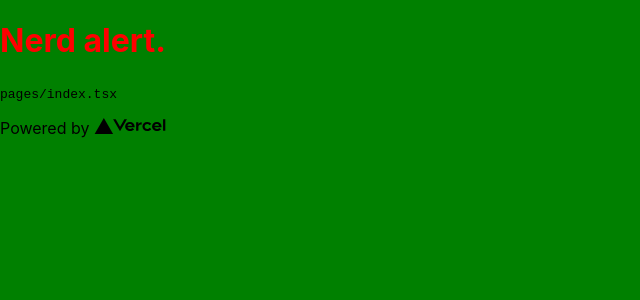
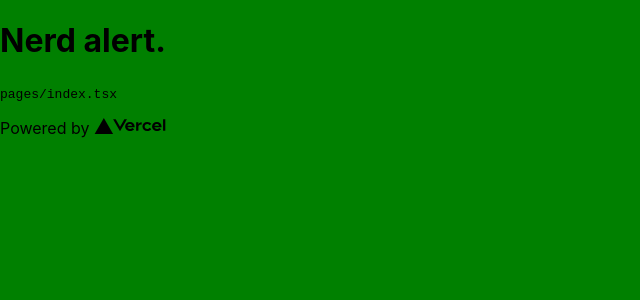
Before and after one commit to barrera713/nextjs-starter, a Next.js app: page / in a window 1280 px wide. Shown: the top 300 px of the page, without its empty margins (0-640 px from the left). Built offline with nearby package versions, Linux system fonts and the light colour scheme.

Commit message:
added chakra dependencies

```diff
--- a/@uikit/globalStyles.ts
+++ b/@uikit/globalStyles.ts
@@ -1,9 +1,7 @@
 import { createGlobalStyle } from 'styled-components';
 
 const GlobalStyle = createGlobalStyle`
-    h1 {
-        color: red;
-    }
+
 `;
 
 export default GlobalStyle;
--- /dev/null
+++ b/@uikit/theme.ts
@@ -0,0 +1,15 @@
+// theme.ts
+
+// 1. import `extendTheme` function
+import { extendTheme, ThemeConfig } from '@chakra-ui/react'
+
+// 2. Add your color mode config
+const config: ThemeConfig = {
+  initialColorMode: 'light',
+  useSystemColorMode: false,
+}
+
+// 3. extend the theme
+const theme = extendTheme({ config })
+
+export default theme
--- a/package.json
+++ b/package.json
@@ -10,7 +10,10 @@
   },
   "dependencies": {
     "@chakra-ui/react": "^1.8.6",
+    "@emotion/react": "^11",
+    "@emotion/styled": "^11",
     "@next/eslint-plugin-next": "^12.1.0",
+    "framer-motion": "^6",
     "next": "12.1.0",
     "react": "17.0.2",
     "react-dom": "17.0.2",
--- a/pages/_document.js
+++ b/pages/_document.tsx
@@ -4,17 +4,20 @@ import Document, {
     Main,
     NextScript,
   } from 'next/document'
-  import { ServerStyleSheet } from 'styled-components'
+import React from 'react'
+import { ColorModeScript } from '@chakra-ui/react'
+import theme from '@uikit/theme';
+import { ServerStyleSheet } from 'styled-components'
 
   class MyDocument extends Document {
-    static async getInitialProps(ctx) {
+    static async getInitialProps(ctx: any) {
       const sheet = new ServerStyleSheet()
       const originalRenderPage = ctx.renderPage
 
       try {
         ctx.renderPage = () =>
           originalRenderPage({
-            enhanceApp: (App) => (props) =>
+            enhanceApp: (App: typeof React.Component) => (props: JSX.IntrinsicAttributes) =>
               sheet.collectStyles(<App {...props} />),
           })
 
@@ -40,6 +43,7 @@ import Document, {
           <Head>
           </Head>
           <body>
+            <ColorModeScript initialColorMode={theme.config.initialColorMode} />
             <Main />
             <NextScript />
           </body>
```
Also changed, not shown: tsconfig.json (+20 -8 lines), 1 other file (tests, documents, lock files or other folders).
